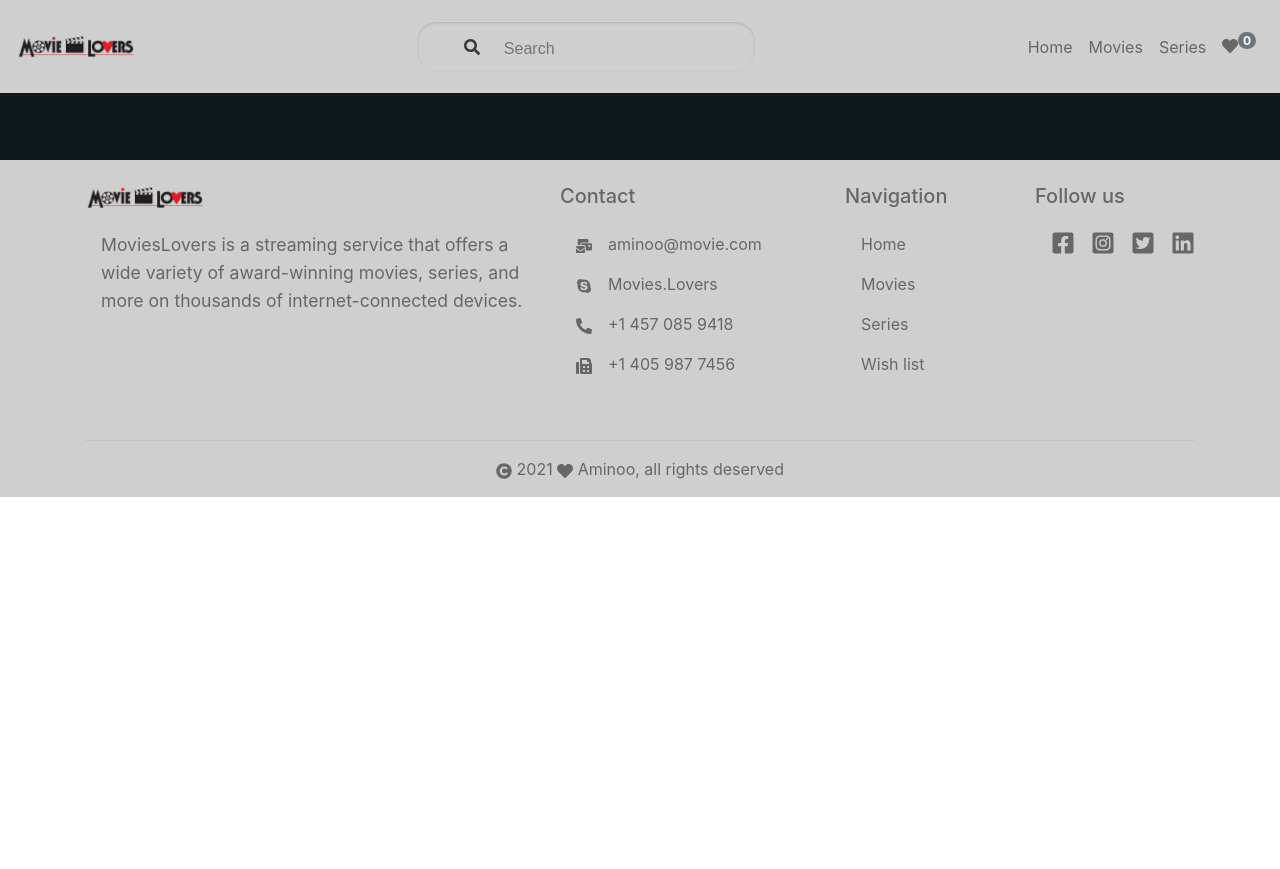
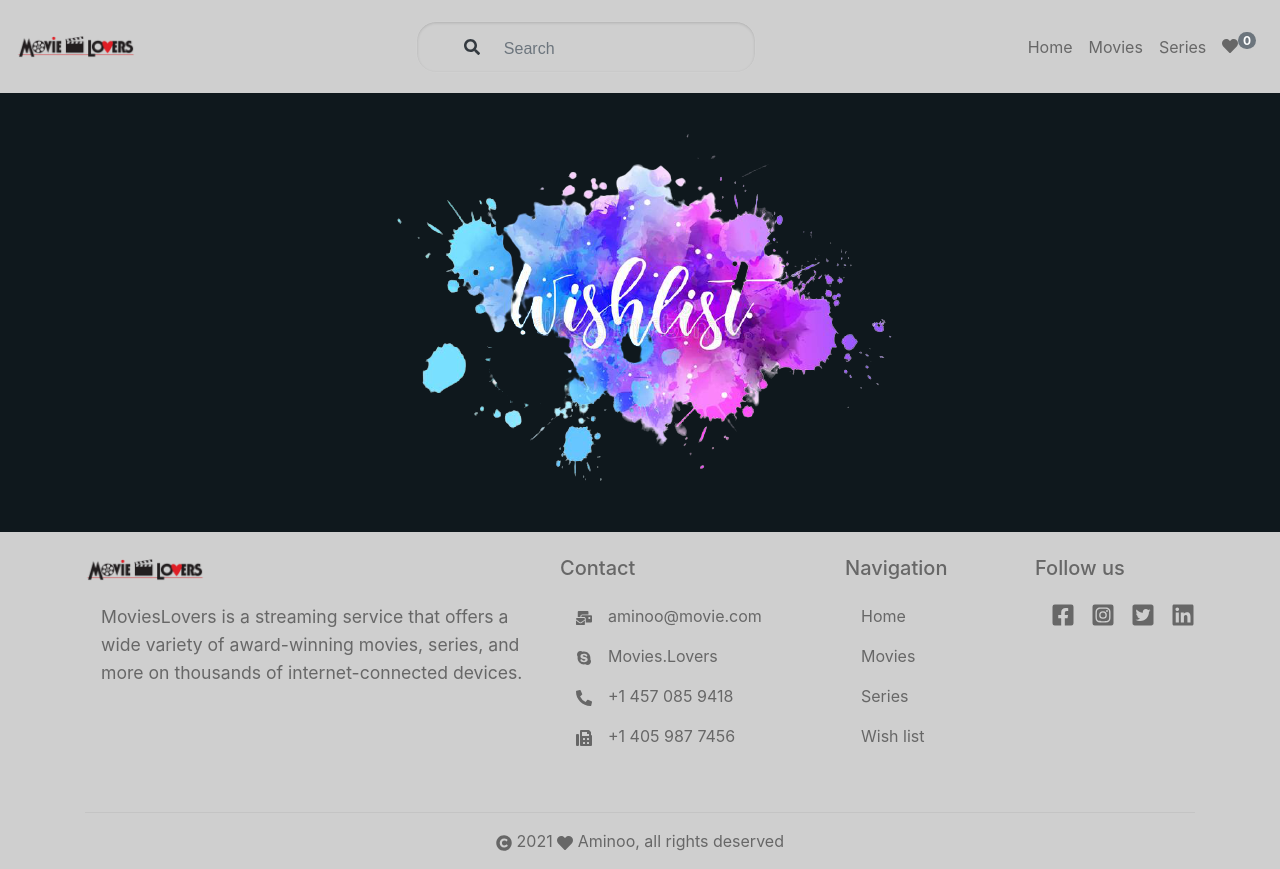
Before and after one commit to amino-dev/Movie-app, a React (Create React App) app: page /favorite in a window 1280 px wide. Before the commit the page ends 800 px from the top, so only its background shows below. Built offline with nearby package versions, Linux system fonts and the light colour scheme.

Commit message:
modifications css

```diff
--- a/src/App.css
+++ b/src/App.css
@@ -15,7 +15,7 @@
   height: auto;
 }
 
-.movies-card,.favorite {
+.movies-card{
   display: flex;
   justify-content: space-around;
   flex-wrap: wrap;
@@ -23,6 +23,10 @@
 
 .movie-card {
     width: 16rem;
+}
+
+.favorite {
+  overflow-x: hidden;
 }
 
 @import url(https://fonts.googleapis.com/css?family=Source+Sans+Pro:300,500,900);
@@ -164,7 +168,7 @@
     background-color: yellow;
     width: 4rem;
     height: auto;
-    left: 11rem;
+    left: 12.5rem;
     top: 0.5rem;
 }
 
@@ -308,10 +312,6 @@
      color: rgba(0,0,0,.5);
    }
 
-   .favorite {
-    margin-bottom: -3rem;
-   }
-
    .footer {
      margin-bottom: -8.4rem;
    }
@@ -366,3 +366,8 @@
   outline: 0 !important;
   box-shadow: 0 0 0 0 !important;
   }
+
+  .wish-list {
+    color: #fff;
+    padding-top: 5rem;
+  }
--- a/src/components/favorites.js
+++ b/src/components/favorites.js
@@ -1,15 +1,19 @@
 
-import { Container, Row } from 'react-bootstrap'
+import { Container} from 'react-bootstrap'
+import img from '../img/wishlist.png'
 import Rater from 'react-rater'
 import 'react-rater/lib/react-rater.css'
 function Favorites({favoriteMovies}) {
 
     return (
-
- <div className="favorite py-5">
-         <p className="pt-5"></p>
-        {favoriteMovies.map(el=>
-     <div className="movie-card mr-5 pt-4 mb-5" >
+ <div className="favorite">
+     <div className="d-flex justify-content-center pt-5">
+       <img src={img}/>
+     </div>
+    <Container>
+   <div className="d-flex justify-content-around flex-wrap">
+   {favoriteMovies.map(el=>
+     <div className="movie-card pt-4 mb-5" >
       <div className="position-relative">
         <div>
          <figure className="hover-img">
@@ -32,12 +36,18 @@ function Favorites({favoriteMovies}) {
           <p className="rating"><span>{el.imdbRating}</span></p>
         </div>
       </div>
-      <div className="d-flex justify-content-center">
+      <div className="d-flex justify-content-center ml-3">
         <Rater interactive={false} total={5} rating={el.Rating}/>
       </div>
      </div>
    ) }
-</div>
+
+   </div>
+
+</Container>
+
+ </div>
+
 
    )
  }
```
Also changed, not shown: src/img/wishlist.png (added).
